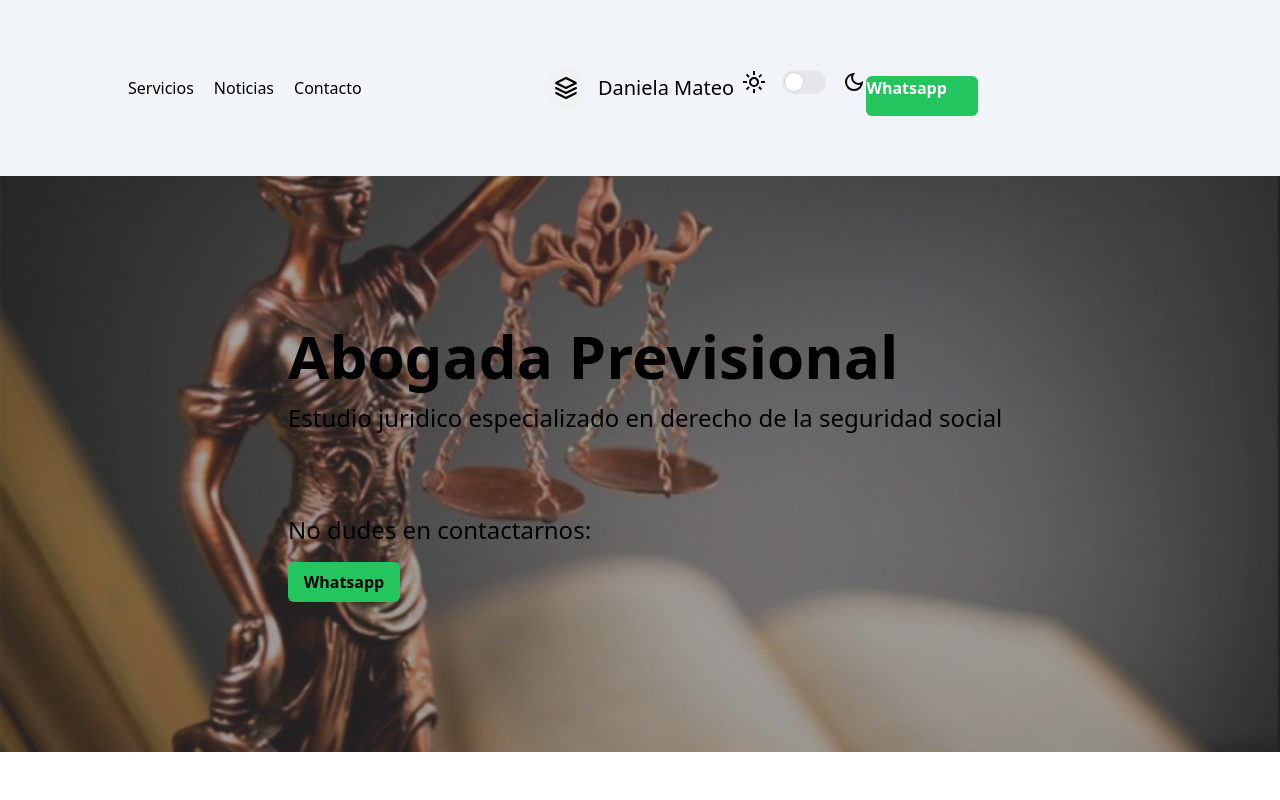
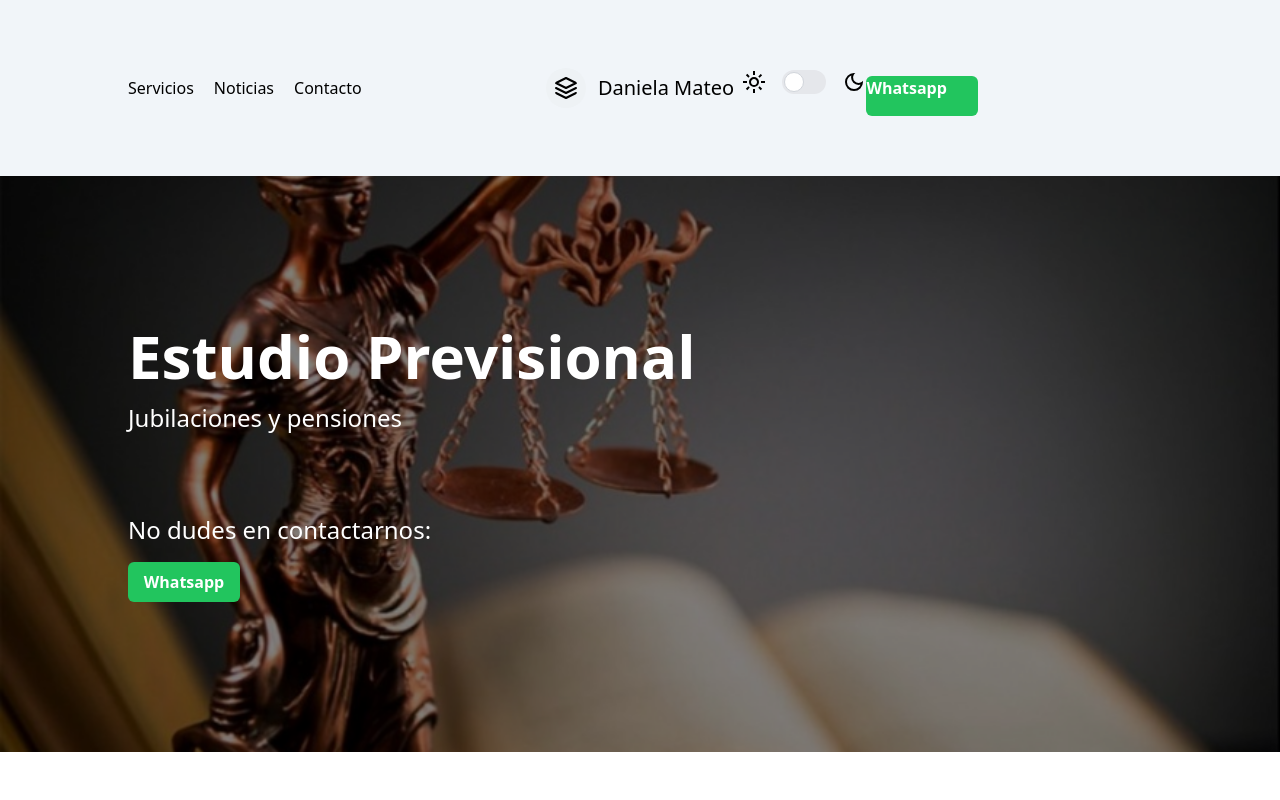
Before and after one commit to Juliansv/lawyer-website-v1, a Next.js app: page / in a window 1280 px wide. Shown: the top 800 px of the page. Built offline with nearby package versions, Linux system fonts and the light colour scheme.

Commit message:
add correct info

```diff
--- a/app/components/Contact.tsx
+++ b/app/components/Contact.tsx
@@ -21,31 +21,29 @@ const Contact = () => {
 						}}
 					></iframe>
 					<div className=" relative flex flex-wrap py-6 rounded shadow-md bg-white">
-						<div className="lg:w-1/2 px-6">
+						<div className="px-6">
 							<h2 className="title-font font-semibold text-gray-900 tracking-widest text-xs">
 								DIRECCION
 							</h2>
-							<p className="mt-1">
-								Copiar direccion del estudio de Danielle
-							</p>
+							<p className="mt-1">Calle 10 N° 82 CP (1900)</p>
 						</div>
-						<div className="lg:w-1/2 px-6 mt-4 lg:mt-0">
+						<div className="lg:w-1/2 px-4 mt-4 lg:mt-0">
 							<h2 className="title-font font-semibold text-gray-900 tracking-widest text-xs">
 								EMAIL
 							</h2>
-							<a className="text-indigo-500 leading-relaxed">
-								danielamateo@email.com
+							<a className="text-blue-500 leading-relaxed">
+								previsional.estudiointegral@gmail.com
 							</a>
 							<h2 className="title-font font-semibold text-gray-900 tracking-widest text-xs mt-4">
 								TELEFONO
 							</h2>
-							<p className="leading-relaxed">221 5544-5555</p>
+							<p className="leading-relaxed">0221 15-542-2323</p>
 						</div>
 					</div>
 				</div>
 				<div className="lg:w-1/3 md:w-1/2 flex flex-col md:ml-auto w-full md:py-8 mt-8 md:mt-0">
 					<h2 className=" text-2xl mb-1 font-medium title-font text-black dark:text-white">
-						Reserve su turno
+						Reserve su turno o realice su consulta
 					</h2>
 					<p className="leading-relaxed mb-5 text-black dark:text-white">
 						Aca puede ir algun texto o puede no ir nada
@@ -61,7 +59,7 @@ const Contact = () => {
 							type="text"
 							id="name"
 							name="name"
-							className="w-full bg-white rounded border border-gray-300 focus:border-indigo-500 focus:ring-2 focus:ring-indigo-200 text-base outline-none  py-1 px-3 leading-8 transition-colors duration-200 ease-in-out"
+							className="w-full bg-white rounded border border-gray-300 focus:border-blue-500 focus:ring-2 focus:ring-blue-200 text-base outline-none  py-1 px-3 leading-8 transition-colors duration-200 ease-in-out"
 						></input>
 					</div>
 					<div className="relative mb-4">
@@ -75,7 +73,7 @@ const Contact = () => {
 							type="number"
 							id="phone"
 							name="phone"
-							className="w-full bg-white rounded border border-gray-300 focus:border-indigo-500 focus:ring-2 focus:ring-indigo-200 text-base outline-none  py-1 px-3 leading-8 transition-colors duration-200 ease-in-out"
+							className="w-full bg-white rounded border border-gray-300 focus:border-blue-500 focus:ring-2 focus:ring-blue-200 text-base outline-none  py-1 px-3 leading-8 transition-colors duration-200 ease-in-out"
 						></input>
 					</div>
 					<div className="relative mb-4">
@@ -89,7 +87,7 @@ const Contact = () => {
 							type="email"
 							id="email"
 							name="email"
-							className="w-full bg-white rounded border border-gray-300 focus:border-indigo-500 focus:ring-2 focus:ring-indigo-200 text-base outline-none  py-1 px-3 leading-8 transition-colors duration-200 ease-in-out"
+							className="w-full bg-white rounded border border-gray-300 focus:border-blue-500 focus:ring-2 focus:ring-blue-200 text-base outline-none  py-1 px-3 leading-8 transition-colors duration-200 ease-in-out"
 						></input>
 					</div>
 					<div className="relative mb-4">
@@ -102,10 +100,10 @@ const Contact = () => {
 						<textarea
 							id="message"
 							name="message"
-							className="w-full bg-white rounded border border-gray-300 focus:border-indigo-500 focus:ring-2 focus:ring-indigo-200 h-32 text-base outline-none  py-1 px-3 resize-none leading-6 transition-colors duration-200 ease-in-out"
+							className="w-full bg-white rounded border border-gray-300 focus:border-blue-500 focus:ring-2 focus:ring-blue-200 h-32 text-base outline-none  py-1 px-3 resize-none leading-6 transition-colors duration-200 ease-in-out"
 						></textarea>
 					</div>
-					<button className="text-white bg-indigo-500 border-0 py-2 px-6 focus:outline-none hover:bg-indigo-600 rounded text-lg">
+					<button className="text-white bg-blue-500 border-0 py-2 px-6 focus:outline-none hover:bg-blue-600 rounded text-lg">
 						Enviar
 					</button>
 					<p className="text-xs text-black dark:text-white mt-3">
--- a/app/components/Footer.tsx
+++ b/app/components/Footer.tsx
@@ -1,3 +1,5 @@
+import Link from "next/link";
+
 const Footer = () => {
 	return (
 		<footer className=" body-font dark:bg-black">
@@ -29,7 +31,7 @@ const Footer = () => {
 					</a>
 				</p>
 				<span className="inline-flex sm:ml-auto sm:mt-0 mt-4 justify-center sm:justify-start">
-					<a className="text-gray-500">
+					<Link href="https://www.facebook.com/people/Estudio-Previsional-Integral/61565100357558/" className="text-gray-500">
 						<svg
 							fill="currentColor"
 							strokeLinecap="round"
@@ -40,7 +42,7 @@ const Footer = () => {
 						>
 							<path d="M18 2h-3a5 5 0 00-5 5v3H7v4h3v8h4v-8h3l1-4h-4V7a1 1 0 011-1h3z"></path>
 						</svg>
-					</a>
+					</Link>
 					<a className="ml-3 text-gray-500">
 						<svg
 							fill="currentColor"
--- a/app/components/Hero-section.tsx
+++ b/app/components/Hero-section.tsx
@@ -3,26 +3,25 @@ import Image from "next/image";
 const HeroSection = () => {
 	return (
 		<section id="image-banner" className="">
-			<div className="absolute justify-around z-10 px-4 flex flex-col min-h-96 md:h-[36rem] md:justify-center md:pl-72 md:gap-20">
+			<div className="absolute justify-around z-10 px-4 flex flex-col min-h-96 md:h-[36rem] md:justify-center md:gap-20 md:px-32">
 				<div>
-					<h1 className="text-4xl font-bold md:text-6xl dark:text-white">
-						Abogada Previsional
+					<h1 className="text-4xl font-bold md:text-6xl text-white">
+						Estudio Previsional
 					</h1>
-					<p className=" text-xl pt-8 md:pt-4 md:text-2xl dark:text-white">
-						Estudio juridico especializado en derecho de la
-						seguridad social
+					<p className=" text-xl pt-8 md:pt-4 md:text-2xl text-white">
+						Jubilaciones y pensiones
 					</p>
 				</div>
 				<div>
-					<p className="text-xl md:text-2xl dark:text-white">
+					<p className="text-xl md:text-2xl text-white">
 						No dudes en contactarnos:
 					</p>
-					<button className="mt-4 bg-green-500 h-10 w-28 rounded-md font-bold dark:text-white">
+					<button className="mt-4 bg-green-500 h-10 w-28 rounded-md font-bold text-white">
 						Whatsapp
 					</button>
 				</div>
 			</div>
-			<div className="min-h-96 relative md:h-[36rem] bg-neutral-700 dark:bg-black">
+			<div className="min-h-96 relative md:h-[36rem] bg-black">
 				<Image
 					src="/images/banner.jpg"
 					alt="banner"
```
